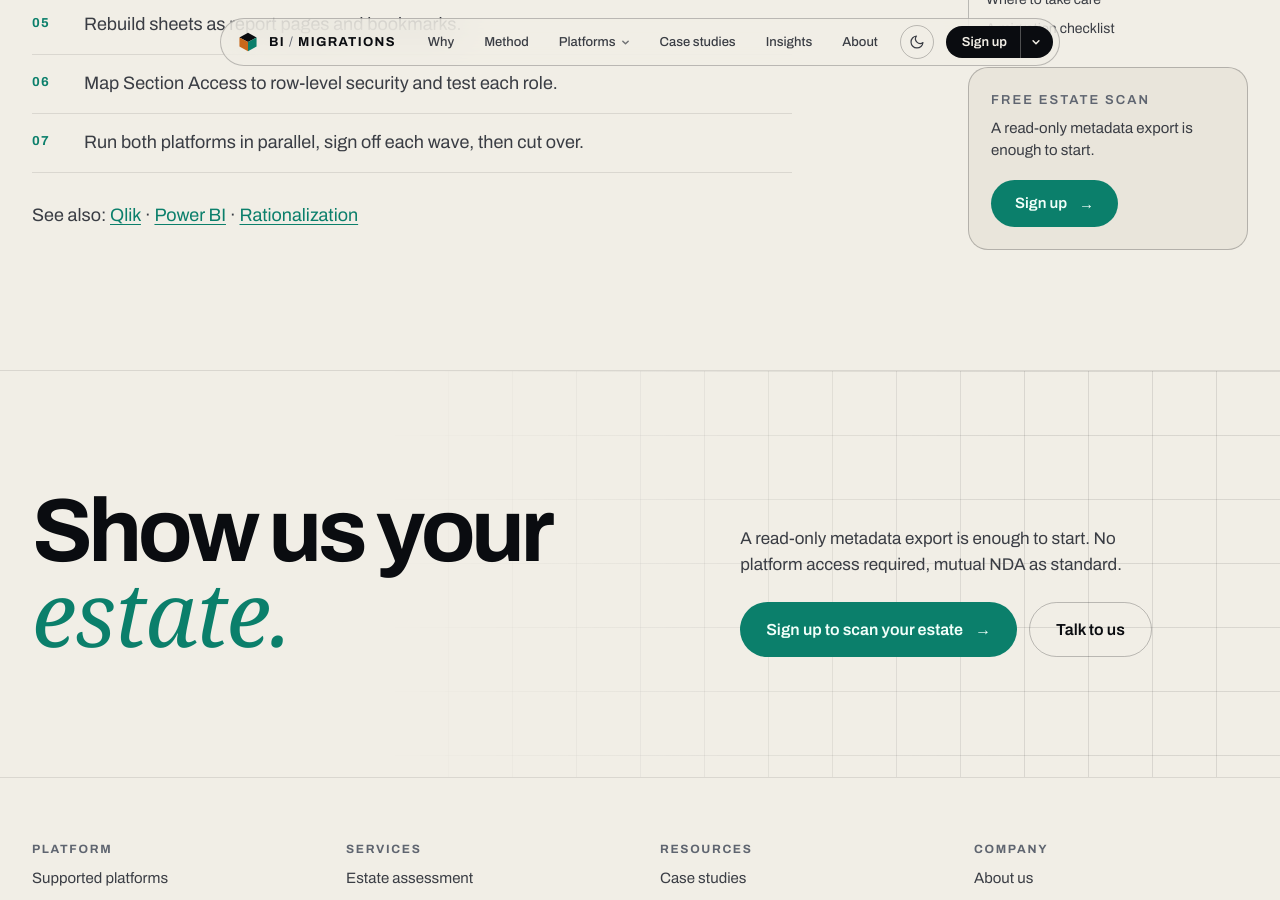
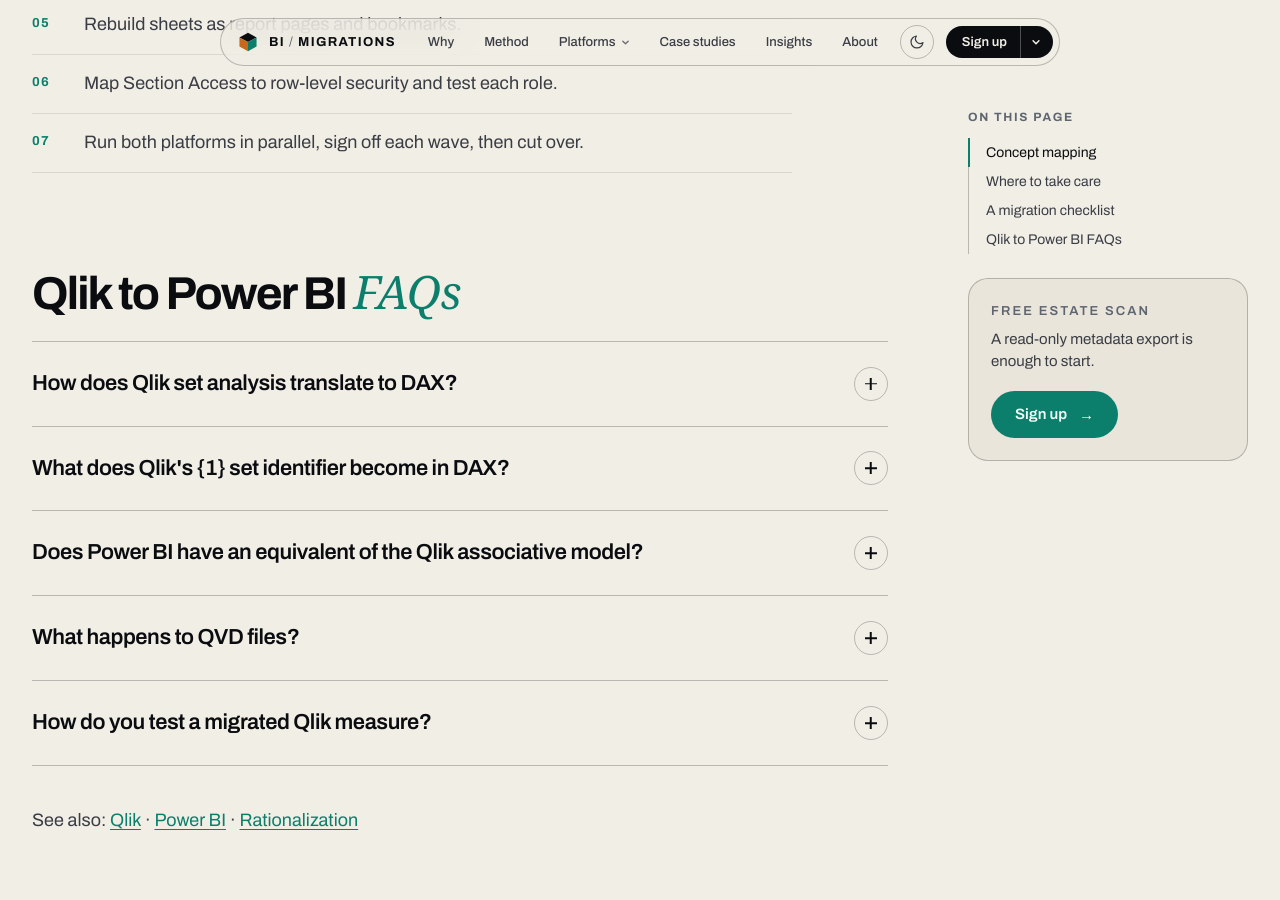
Before and after one commit to BIMigrations/www, a Jekyll site: the page built from _guides/qlik-to-power-bi.md, in a window 1280 px wide and 900 px high, scrolled down 3054 px. Built offline with Jekyll 4.4.1, drawn with Linux system fonts in a browser that asks for light colours; some web fonts are replaced.

Commit message:
Qlik guide: add FAQ with extractable answers and link the set analysis post

```diff
--- a/_guides/qlik-to-power-bi.md
+++ b/_guides/qlik-to-power-bi.md
@@ -6,6 +6,17 @@ description: From load scripts, QVDs and set analysis to star schemas, pipelines
 from: Qlik
 to: Power BI
 order: 3
+faqs:
+  - q: How does Qlik set analysis translate to DAX?
+    a: Simple expressions with a modifier, such as `Sum({<Year={2024}>} Sales)`, become `CALCULATE` with a filter argument. Expressions that use `P()`, `E()`, set operators or nested sets need explicit filter logic, often with `TREATAS` or `EXCEPT`, and are the calculations to parity-test first.
+  - q: What does Qlik's {1} set identifier become in DAX?
+    a: There is no one-function equivalent. `{1}` drops the user's selections but keeps the chart's dimension, so `ALL` on a table can drop too much and `ALLSELECTED` drops the wrong side. The safer translation names the columns to clear, with `REMOVEFILTERS` on the columns the slicers use or `ALLEXCEPT` with the columns the visual groups by. See [Qlik's {1} ignores selections, not the axis](/insights/qlik-set-analysis-identifier/).
+  - q: Does Power BI have an equivalent of the Qlik associative model?
+    a: No. Power BI relies on explicit relationships in a star schema, so synthetic keys and link tables are reshaped into facts and dimensions with a clear grain before any DAX is written. Users also lose the gray "excluded values" view, so analyses that depend on it need explicit measures or visuals.
+  - q: What happens to QVD files?
+    a: A QVD is a storage layer, not a report. The usual target is a warehouse table, or files in a lakehouse, with incremental-load patterns rebuilt as scheduled pipelines.
+  - q: How do you test a migrated Qlik measure?
+    a: Compare the Qlik chart and the Power BI visual cell by cell with a selection applied, grouped by the chart's real dimensions. With nothing selected, `{1}` and `{$}` return the same records, so an unfiltered check can pass on a wrong translation.
 ---
 
 Qlik and Power BI both have powerful in-memory engines, but they're built on different ideas. Qlik's associative model links every table automatically and lets users explore through selections. Power BI relies on explicit relationships and measures evaluated in filter context. The migration is as much remodeling as translation.
@@ -56,4 +67,8 @@ Business rules often live in `IF` statements and mapping tables inside load scri
 6. Map Section Access to row-level security and test each role.
 7. Run both platforms in parallel, sign off each wave, then cut over.
 
+## Qlik to Power BI *FAQs*
+
+{% include faq.html items=page.faqs %}
+
 See also: [Qlik](/platforms/qlik/) · [Power BI](/platforms/power-bi/) · [Rationalization](/services/rationalization/)
```
